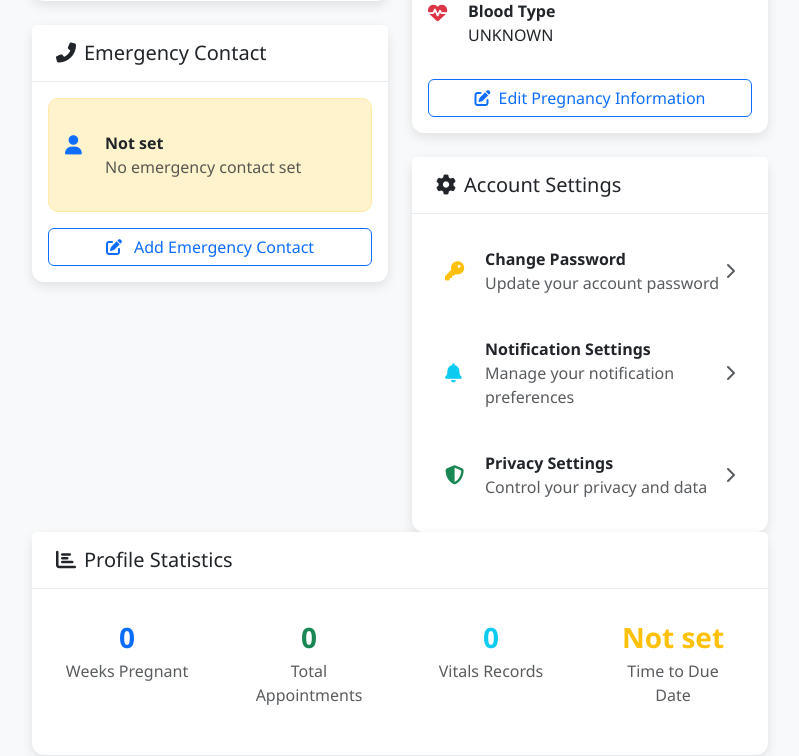
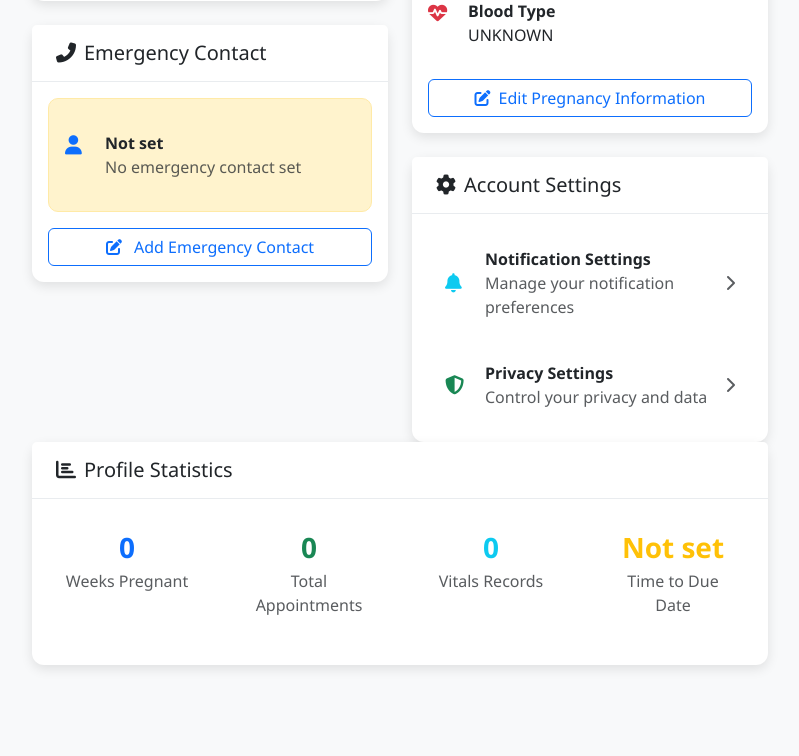
Before and after one commit to ayioka/Linda-Mama-Pregnancy-App, a Django app: page /profile/ in a window 1280 px wide. Shown: the part 853-1609 px from the top of the page, without its empty margins (240-1039 px from the left). Run offline with Django 4.2, Linux system fonts and the light colour scheme; a user stored in the database is signed in; data comes from the database, SQL or seed files in the repository; data that the repository does not hold is empty.

Commit message:
Update profile.html

```diff
--- a/pregnancy/templates/pregnancy/profile.html
+++ b/pregnancy/templates/pregnancy/profile.html
@@ -457,14 +457,6 @@
                         </div>
                         <div class="card-body">
                             <div class="settings-list">
-                                <a href="{% url 'password_change' %}" class="settings-item">
-                                    <i class="fas fa-key text-warning"></i>
-                                    <div>
-                                        <strong>Change Password</strong>
-                                        <p class="text-muted mb-0">Update your account password</p>
-                                    </div>
-                                    <i class="fas fa-chevron-right text-muted"></i>
-                                </a>
 
                                 <a href="#" class="settings-item">
                                     <i class="fas fa-bell text-info"></i>
```
